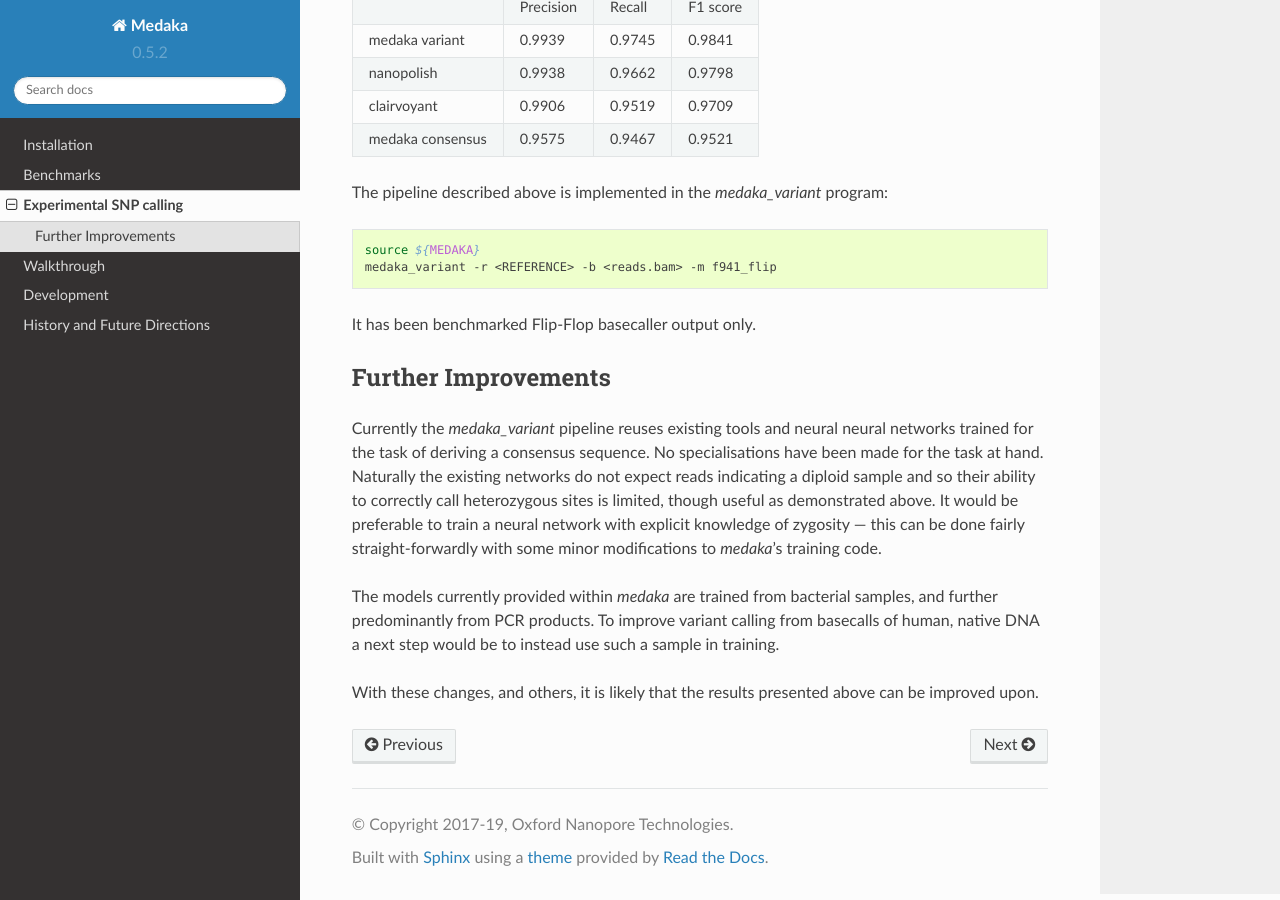
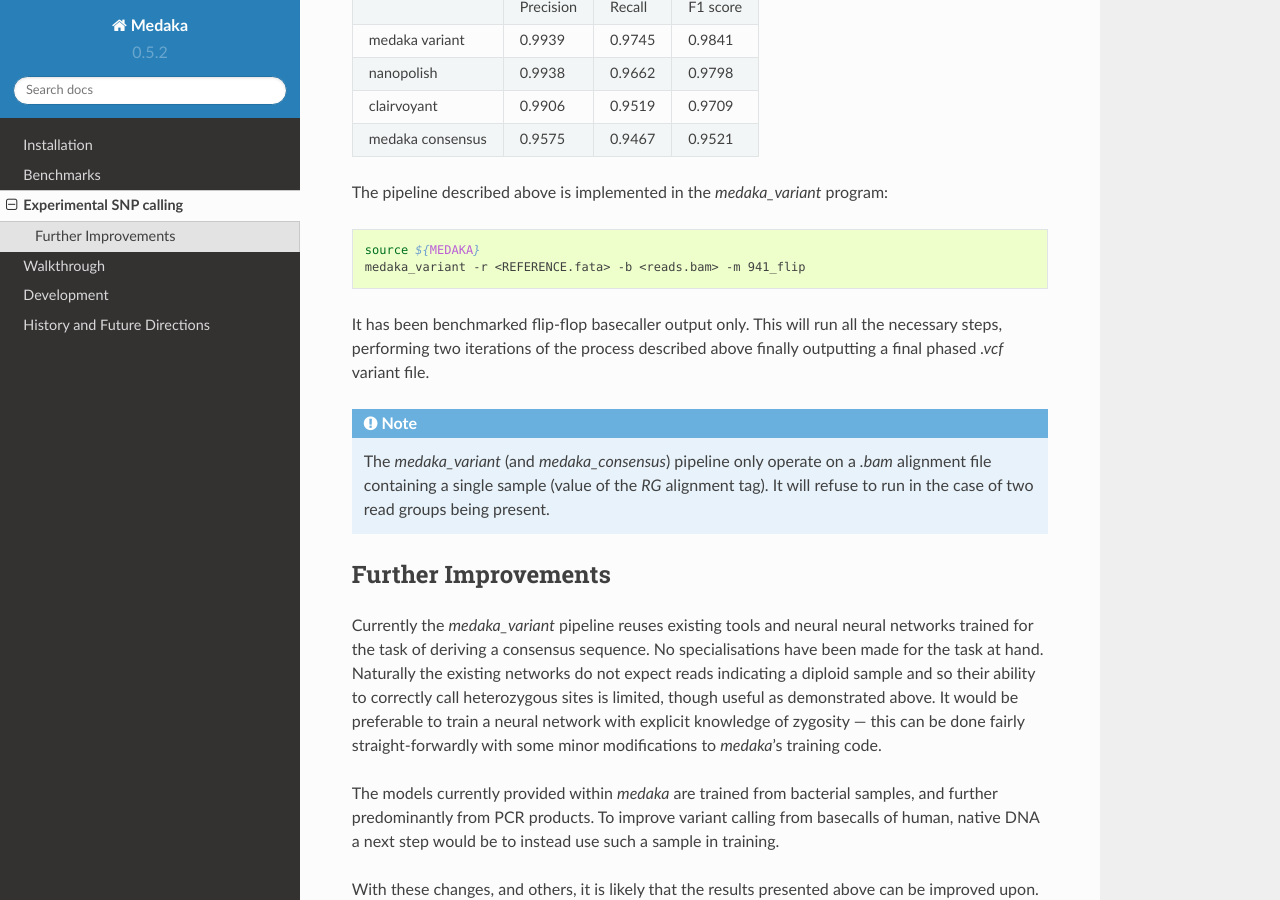
Before and after one commit to nanoporetech/medaka, a Sphinx documentation site: the page built from docs/snp.rst, in a window 1280 px wide and 900 px high, scrolled down 1122 px. Built offline with Sphinx 7.4.7 and the Read the Docs theme 2.0.0, drawn with Linux system fonts in a browser that asks for light colours; pages that are not in the unit, such as notebooks, are missing from menus.

Commit message:
Add note to doc on bam samples

```diff
--- a/docs/snp.rst
+++ b/docs/snp.rst
@@ -74,9 +74,18 @@ The pipeline described above is implemented in the `medaka_variant` program:
 .. code-block:: bash
 
     source ${MEDAKA}
-    medaka_variant -r <REFERENCE> -b <reads.bam> -m f941_flip
+    medaka_variant -r <REFERENCE.fata> -b <reads.bam> -m 941_flip
 
-It has been benchmarked Flip-Flop basecaller output only.
+It has been benchmarked flip-flop basecaller output only. This will run all
+the necessary steps, performing two iterations of the process described above
+finally outputting a final phased `.vcf` variant file.
+
+.. note::
+
+    The `medaka_variant` (and `medaka_consensus`) pipeline only operate on
+    a `.bam` alignment file containing a single sample (value of the `RG`
+    alignment tag). It will refuse to run in the case of two read groups
+    being present.
 
 
 Further Improvements
```
